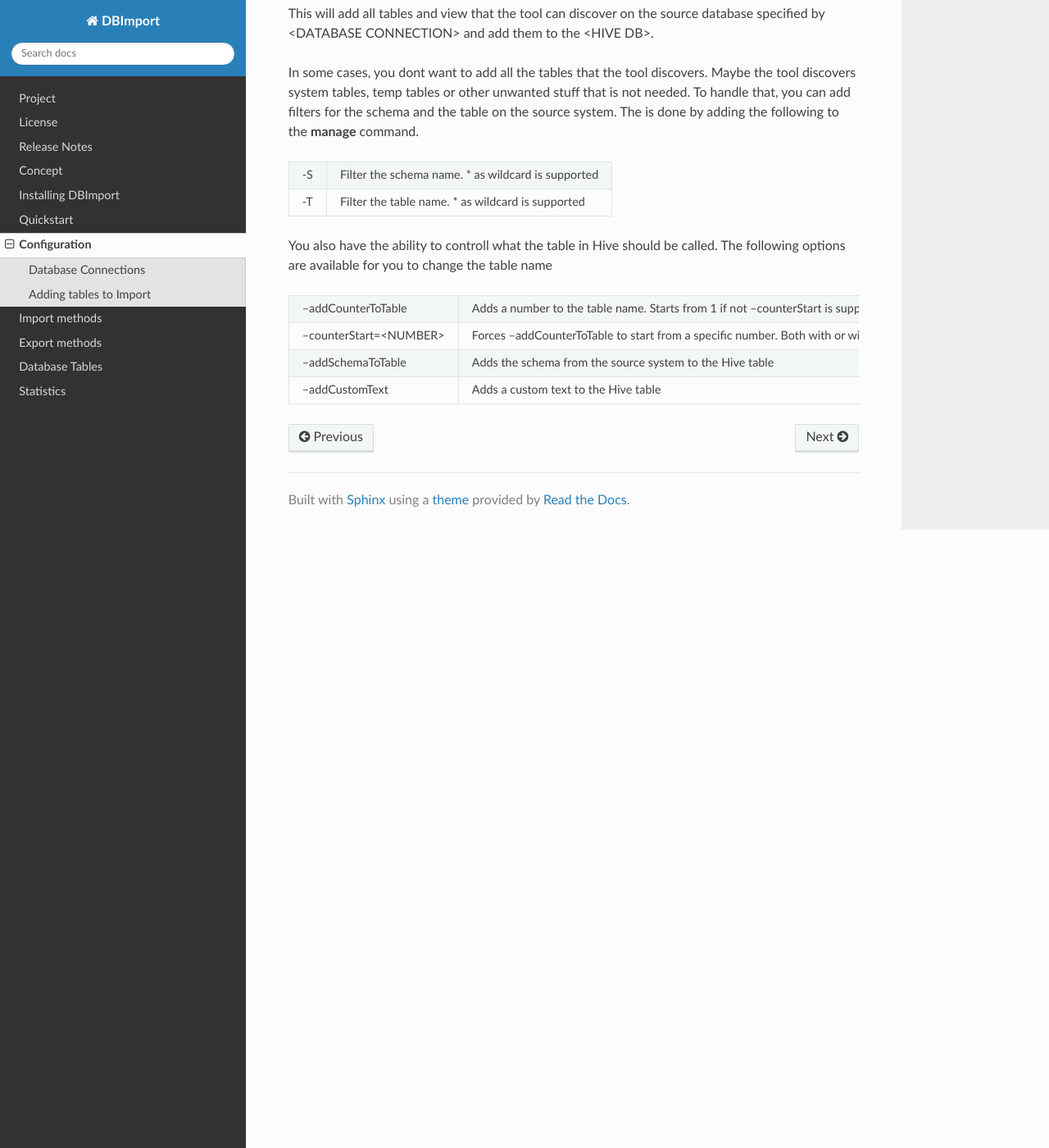
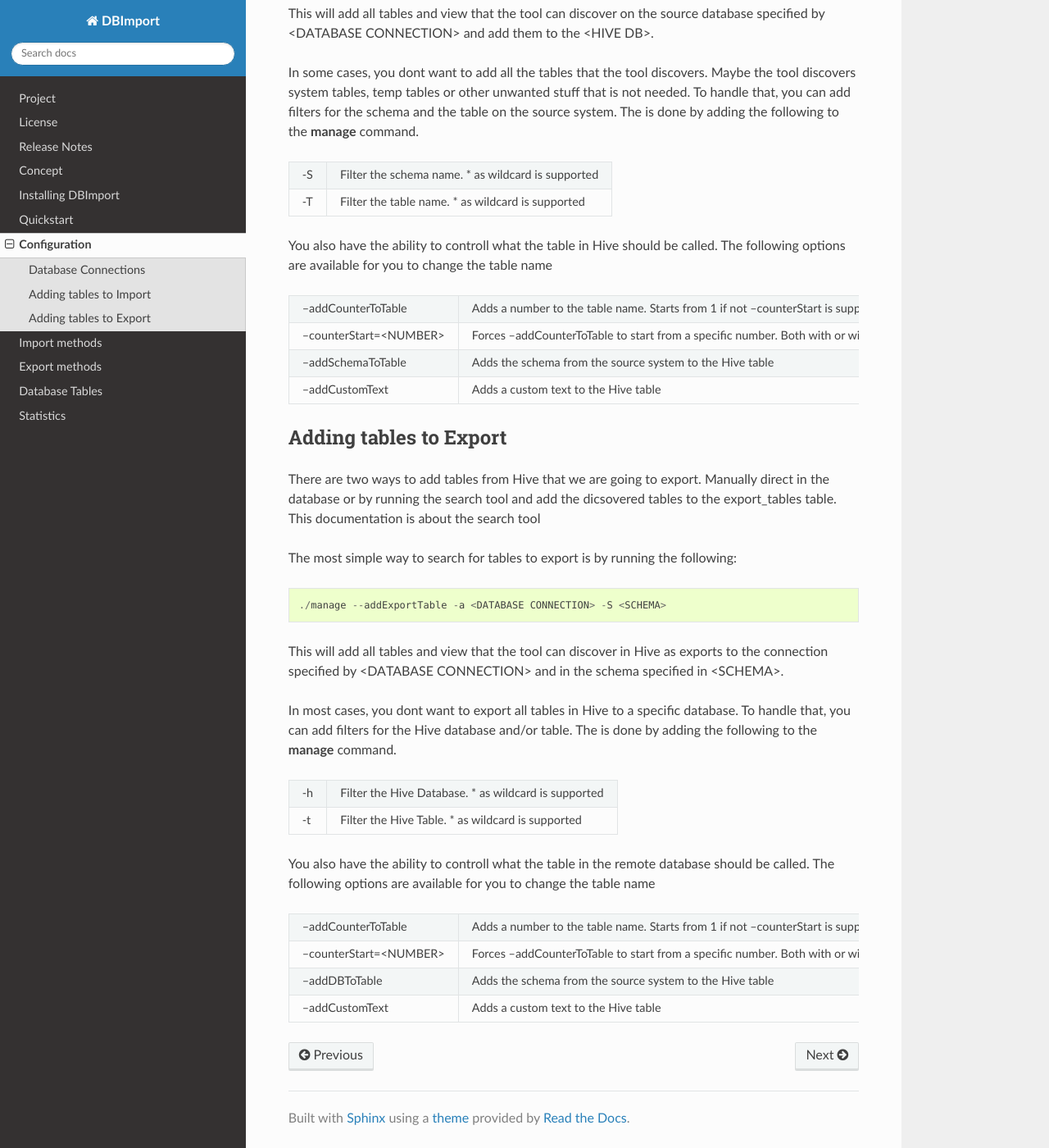
Before and after one commit to Middlecon/DBImport, a Sphinx documentation site: the page built from docs/configuration.rst, in a window 1280 px wide and 1400 px high, scrolled down 771 px. Shown: the whole window at 82% size. Built offline with Sphinx 7.4.7 and the Read the Docs theme 2.0.0, drawn with Linux system fonts in a browser that asks for light colours.

Commit message:
Configuration documentation

```diff
--- a/docs/configuration.rst
+++ b/docs/configuration.rst
@@ -35,7 +35,35 @@ You also have the ability to controll what the table in Hive should be called. T
 
 =======================  ===============================================================================================================
 --addCounterToTable      Adds a number to the table name. Starts from 1 if not --counterStart is supplied
---counterStart=<NUMBER>  Forces --addCounterToTable to start from a specific number. Both with or without 0 in the begingin is supported
+--counterStart=<NUMBER>  Forces --addCounterToTable to start from a specific number. Both with or without 0 in the beginning is supported
 --addSchemaToTable       Adds the schema from the source system to the Hive table
 --addCustomText          Adds a custom text to the Hive table
 =======================  ===============================================================================================================
+
+
+Adding tables to Export
+-----------------------
+
+There are two ways to add tables from Hive that we are going to export. Manually direct in the database or by running the search tool and add the dicsovered tables to the export_tables table. This documentation is about the search tool
+
+The most simple way to search for tables to export is by running the following::
+
+./manage --addExportTable -a <DATABASE CONNECTION> -S <SCHEMA>
+
+This will add all tables and view that the tool can discover in Hive as exports to the connection specified by <DATABASE CONNECTION> and in the schema specified in <SCHEMA>.
+
+In most cases, you dont want to export all tables in Hive to a specific database. To handle that, you can add filters for the Hive database and/or table. The is done by adding the following to the **manage** command.
+
+== ======================================================
+-h Filter the Hive Database. * as wildcard is supported
+-t Filter the Hive Table. * as wildcard is supported
+== ======================================================
+
+You also have the ability to controll what the table in the remote database should be called. The following options are available for you to change the table name
+
+=======================  ===============================================================================================================
+--addCounterToTable      Adds a number to the table name. Starts from 1 if not --counterStart is supplied
+--counterStart=<NUMBER>  Forces --addCounterToTable to start from a specific number. Both with or without 0 in the beginning is supported
+--addDBToTable           Adds the schema from the source system to the Hive table
+--addCustomText          Adds a custom text to the Hive table
+=======================  ===============================================================================================================
```
